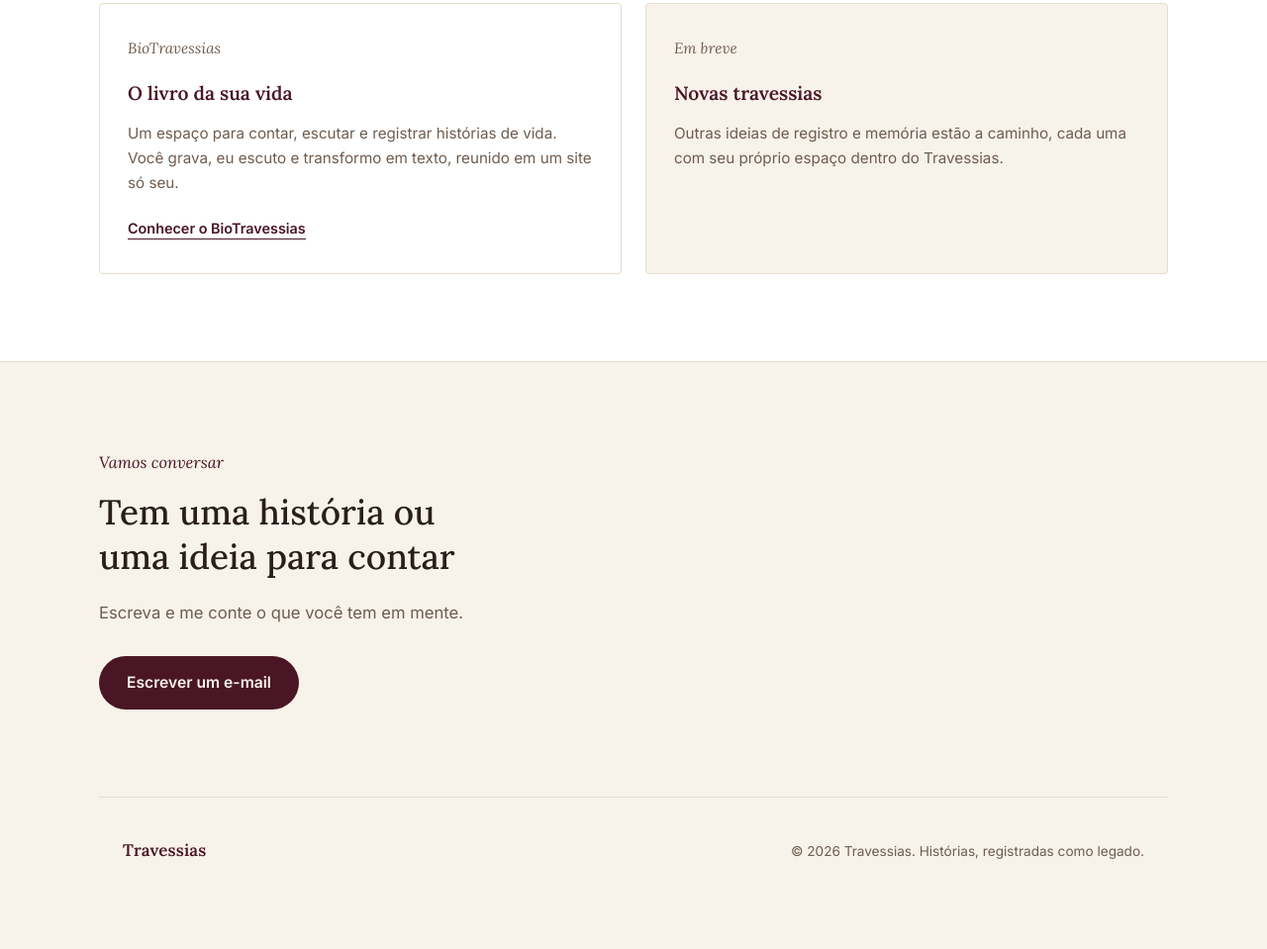
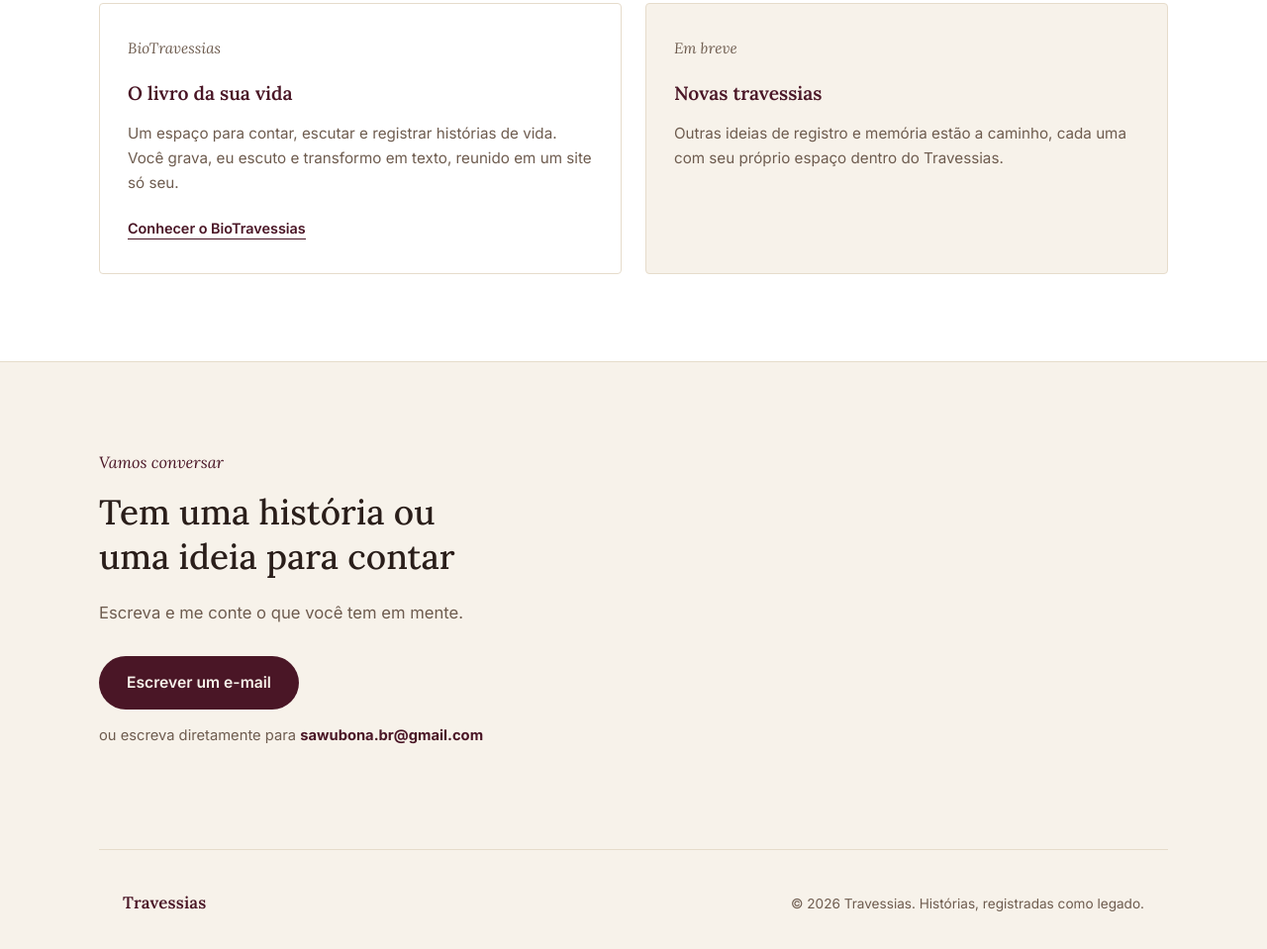
Before and after one commit to VeraRosendo/travessias, a plain HTML site: page index.html in a window 1280 px wide. Shown: the part 1112-2071 px from the top of the page at 99% size. Before the commit the page ends 2042 px from the top, so only its background shows below. Drawn offline with Linux system fonts and the light colour scheme.

Commit message:
Add files via upload

```diff
--- a/index.html
+++ b/index.html
@@ -77,6 +77,7 @@
     <div class="contact-row">
       <a class="btn-primary" href="mailto:sawubona.br@gmail.com">Escrever um e-mail</a>
     </div>
+    <p class="contact-fallback">ou escreva diretamente para <strong>sawubona.br@gmail.com</strong></p>
   </div>
 </section>
 
--- a/style.css
+++ b/style.css
@@ -414,6 +414,12 @@ section {
   flex-wrap: wrap;
   margin-top: 30px;
 }
+.contact-fallback {
+  margin-top: 14px;
+  font-size: 0.92rem;
+  color: var(--ink-soft);
+}
+.contact-fallback strong { color: var(--maroon); }
 
 /* ---------- Footer ---------- */
 footer.site {
```
Also changed, not shown: biotravessias.html (+1 -0 lines).
